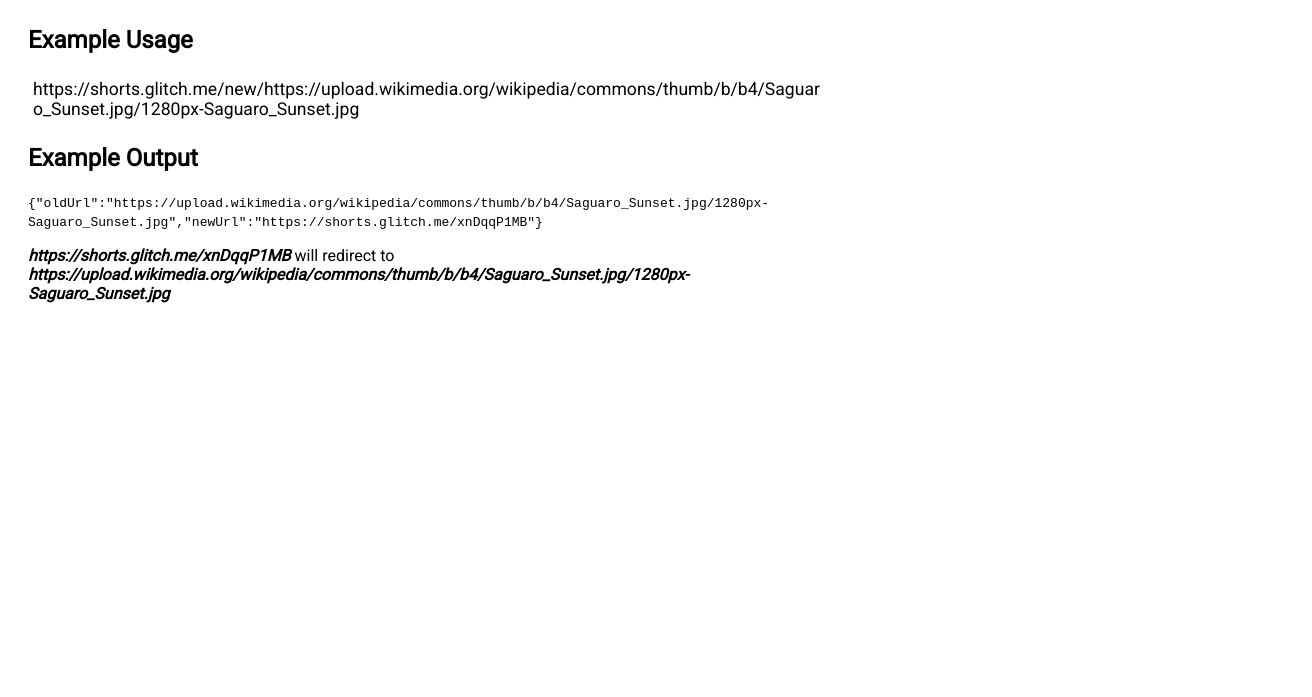
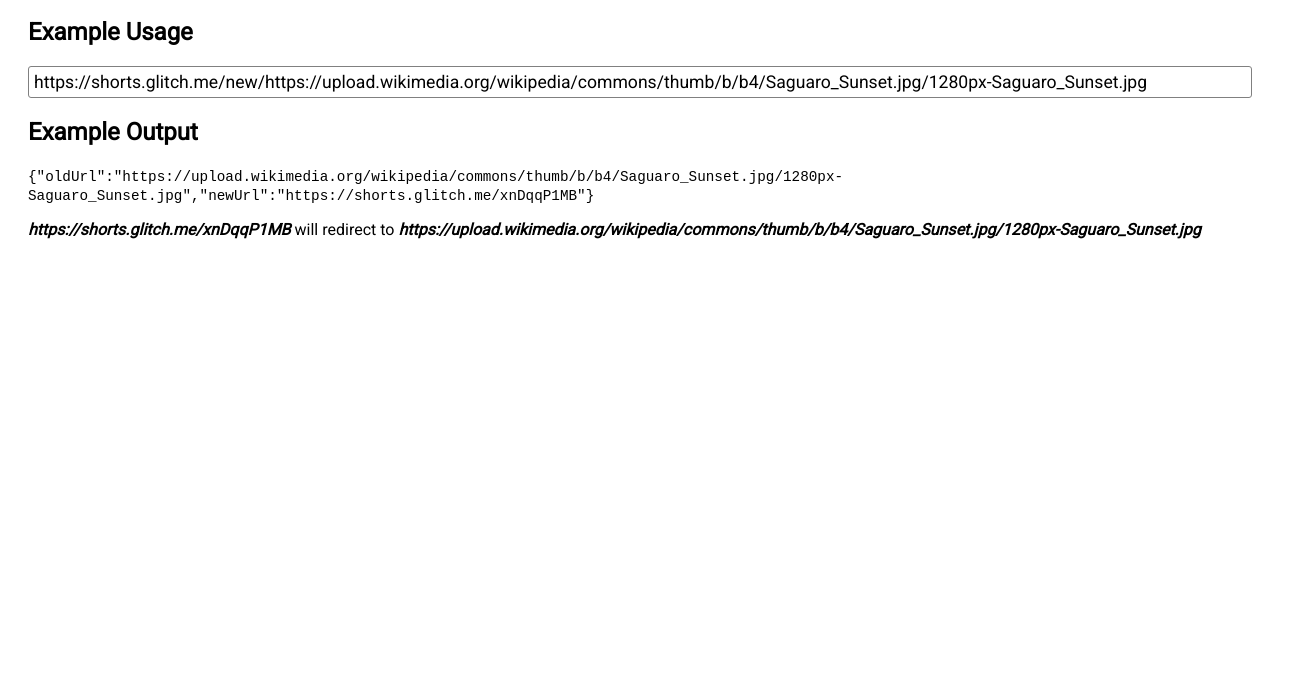
Before and after one commit to beaniehead/url-shortener, a website: page views/index.html in a window 1280 px wide. Shown: the part 103-800 px from the top of the page, 1312 px wide, since content can reach past the window. Drawn offline with Linux system fonts and the light colour scheme.

Commit message:
🚵🏥 Checkpoint views/index.html:576250/112 public/style.css:576250/150

```diff
--- a/public/style.css
+++ b/public/style.css
@@ -1,27 +1,24 @@
 .main {
-  width:100%;
   font-family: 'Roboto', sans-serif;
   display:grid;
-  grid-template-columns:1fr;
+  grid-template-columns:minmax(100px,1fr);
   grid-template-rows:1fr 5fr;
-  padding:20px;
+  margin:20px;
 }
-
-.content {
-  width:100vh;
-  }
-
-
-
 
 
 .url {
     font-size:1.1em;
   padding:5px;
+  border:1px solid gray;
+  border-radius:3px;
 }
 
 p, code{
-
  overflow-wrap: break-word;
   word-wrap: break-word;
 }
+
+code {
+font-size:1.1em;
+}
```
